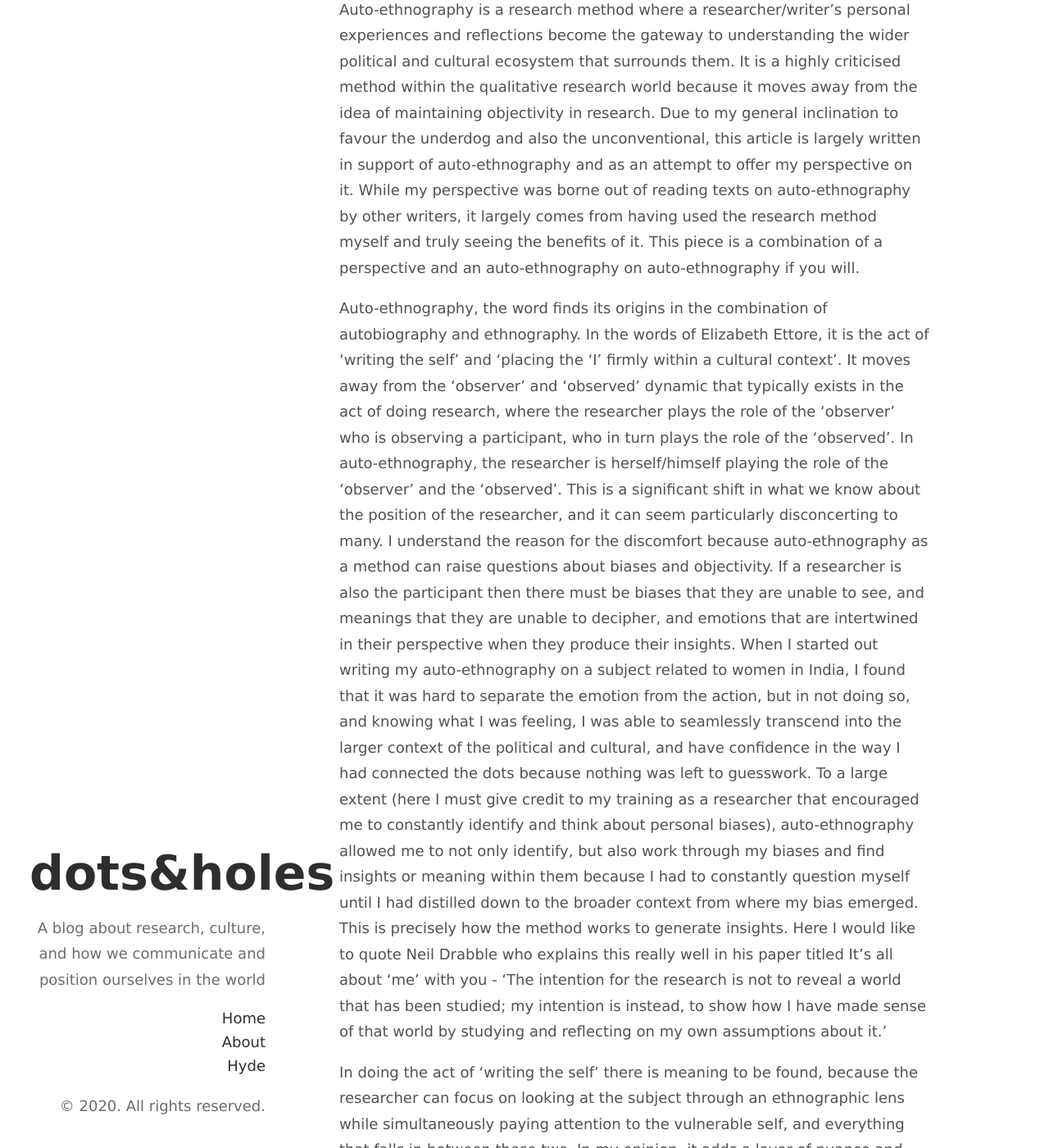
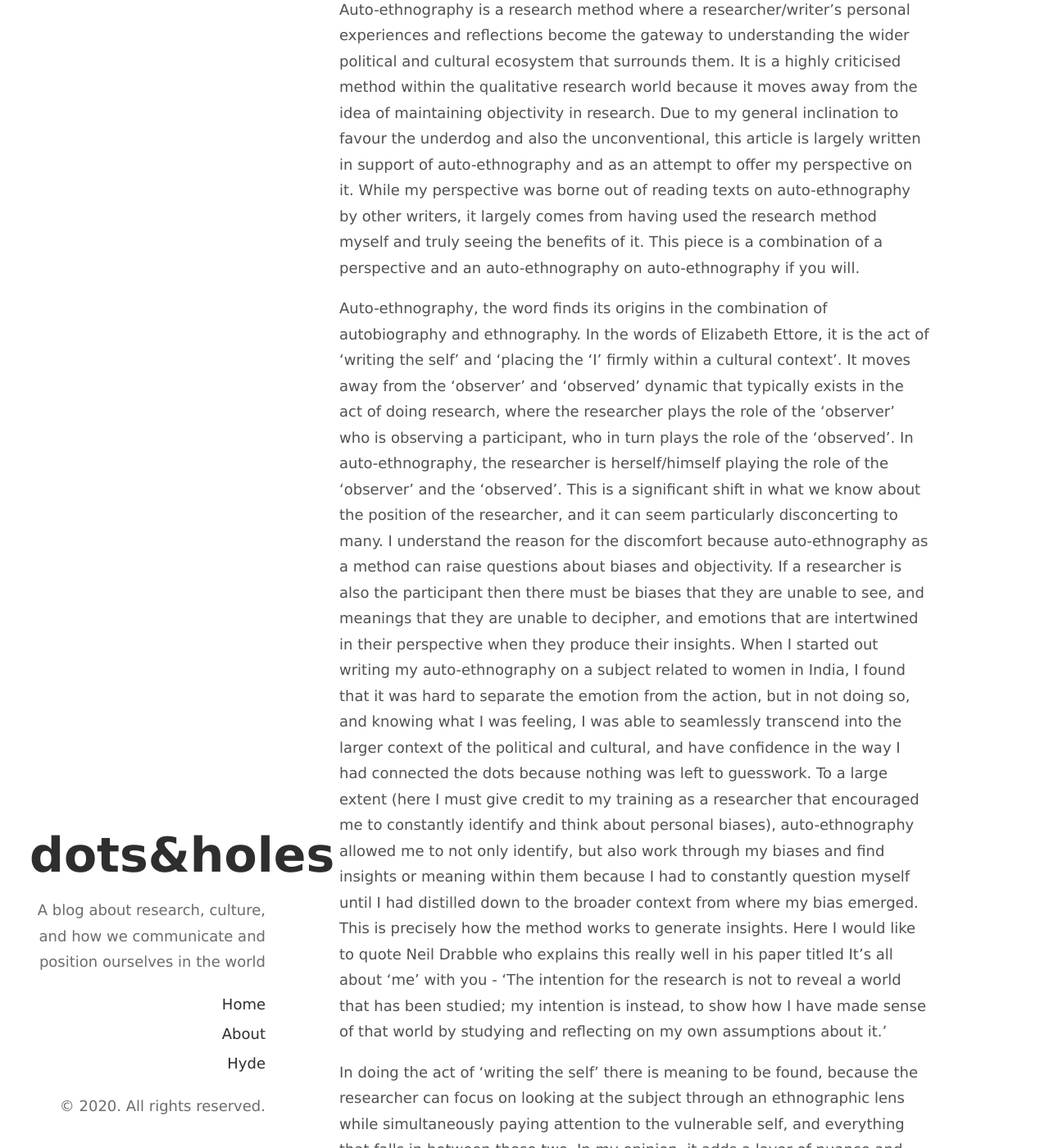
Before and after one commit to dotsandholes/dotsandholes.github.io, a Jekyll site: the page built from index.html, in a window 1280 px wide and 1400 px high, scrolled down 258 px. Shown: the whole window at 82% size. Built offline with Jekyll 4.4.1, drawn with Linux system fonts in a browser that asks for light colours; the list of posts is cut into pages by our own code.

Commit message:
Update hyde.css

```diff
--- a/public/css/hyde.css
+++ b/public/css/hyde.css
@@ -89,7 +89,7 @@ html {
 }
 .sidebar-nav-item {
   display: block;
-  line-height: 1.6;
+  line-height: 2;
 }
 a.sidebar-nav-item:hover,
 a.sidebar-nav-item:focus {
```
